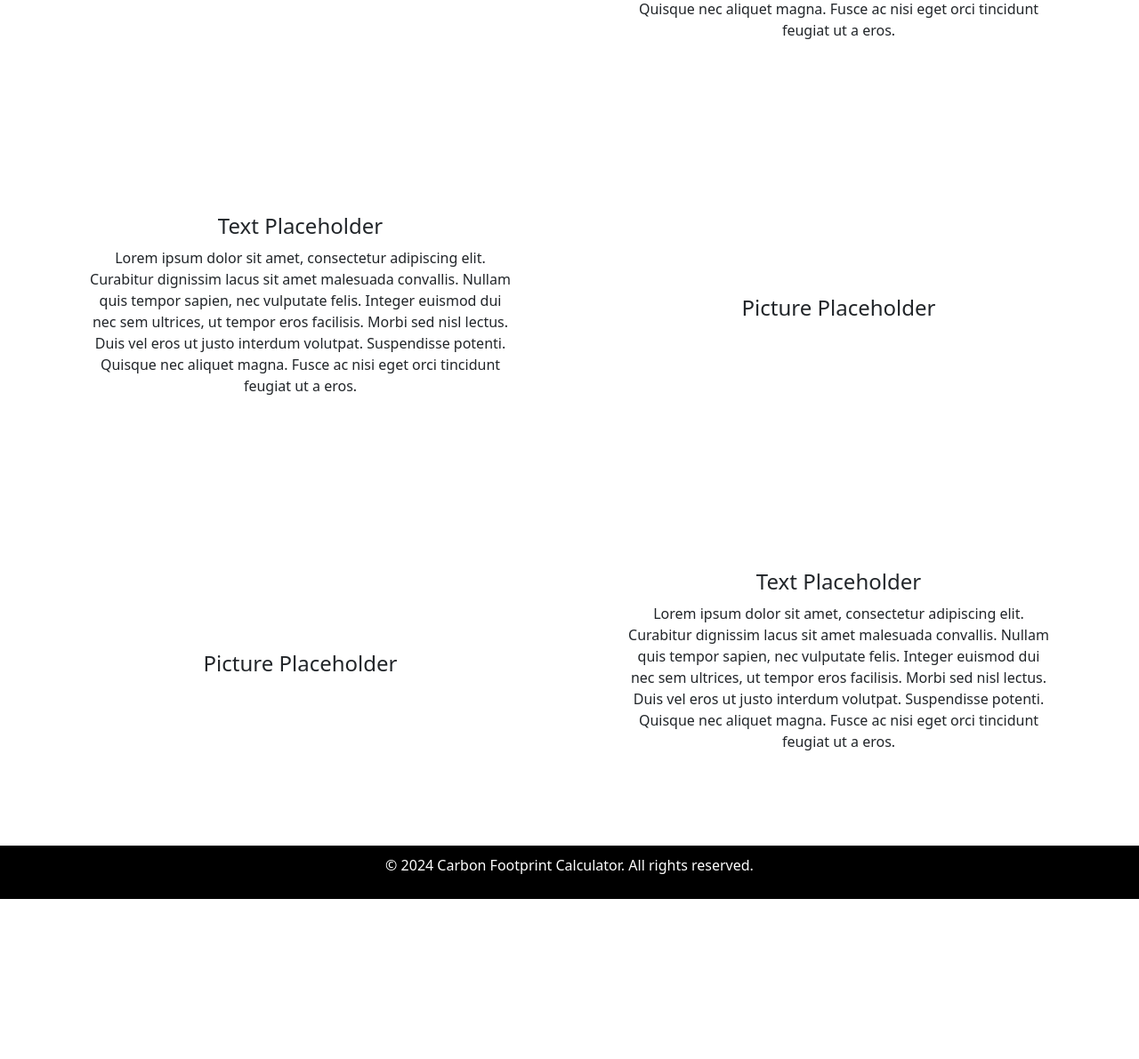
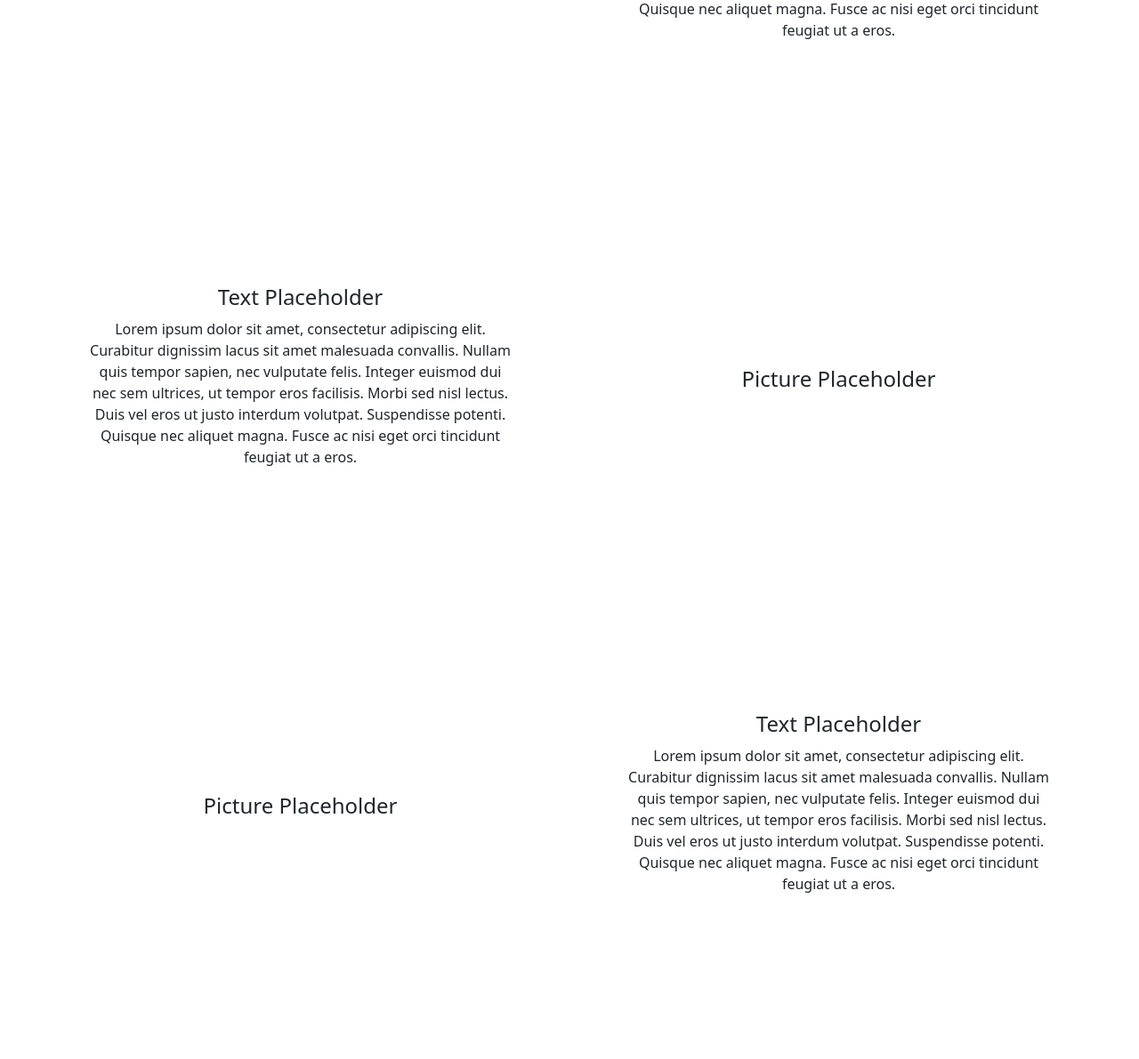
Before and after one commit to bryan-melo/Carbon-Footprint-Calculator, a Flask app: page / in a window 1280 px wide. Shown: the part 1046-2237 px from the top of the page at 89% size. Before the commit the page ends 2057 px from the top, so only its background shows below. Run offline with Flask 3, Linux system fonts and the light colour scheme.

Commit message:
Homepage css update

```diff
--- a/app/static/css/homepage.css
+++ b/app/static/css/homepage.css
@@ -90,7 +90,7 @@
 
 section {
     display: block;
-    height: 50vh;
+    height: 60vh;
     background-color: A9A9A9;
 
 }
--- a/app/templates/base.html
+++ b/app/templates/base.html
@@ -55,10 +55,11 @@
         </div>
     </main>
 
+    <!--
     <footer style="width: 100%; background-color: black; color: white; text-align: center; padding: 10px 0; position: relative;">
         <p>&copy; 2024 Carbon Footprint Calculator. All rights reserved.</p>
     </footer>
-
+    -->
     <!-- Bootstrap CSS -->
     <script src="https://cdn.jsdelivr.net/npm/bootstrap@5.3.3/dist/js/bootstrap.bundle.min.js" integrity="sha384-YvpcrYf0tY3lHB60NNkmXc5s9fDVZLESaAA55NDzOxhy9GkcIdslK1eN7N6jIeHz" crossorigin="anonymous"></script>
 </body>
--- a/app/templates/homepage.html
+++ b/app/templates/homepage.html
@@ -23,10 +23,10 @@
             </a>
         </div>
         <div id="learn-more-container">
-            <button type="button" class="btn btn-transparent d-flex flex-column align-items-center">
+            <a href="#calculate" class="btn btn-transparent d-flex flex-column align-items-center">
                 <span>Learn More</span>
                 <i class="bi bi-caret-down"></i>
-            </button>
+            </a>
         </div>
     </section>
 
```
